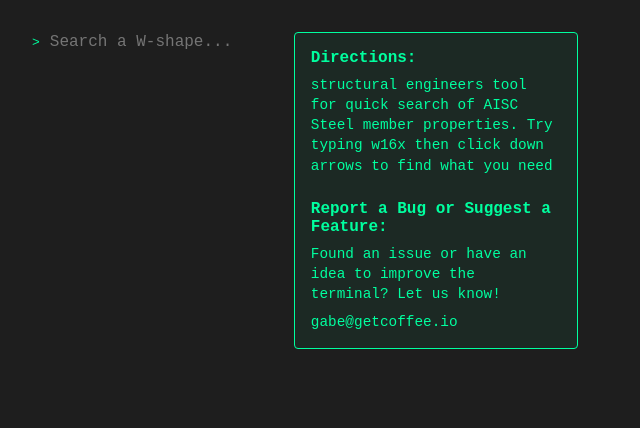
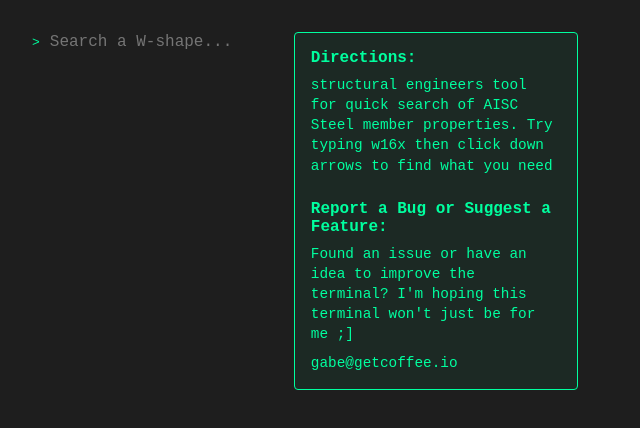
Before and after one commit to gabekafka/kafkadesign-site, a plain HTML site: page structural-terminal.html in a window 1280 px wide. Shown: the whole page, without its empty margins (0-640 px from the left). Drawn offline with nearby package versions, Linux system fonts and the light colour scheme.

Commit message:
suggest note updated

```diff
--- a/structural-terminal.html
+++ b/structural-terminal.html
@@ -152,7 +152,7 @@
     <p>structural engineers tool for quick search of AISC Steel member properties. Try typing w16x then click down arrows to find what you need</p>
 
     <h2 style="margin-top: 1.5rem;">Report a Bug or Suggest a Feature:</h2>
-    <p>Found an issue or have an idea to improve the terminal? Let us know!</p>
+    <p>Found an issue or have an idea to improve the terminal? I'm hoping this terminal won't just be for me ;]</p>
     <p style="margin-top: 0.5rem;">gabe@getcoffee.io</p>
   </div>
 
```
